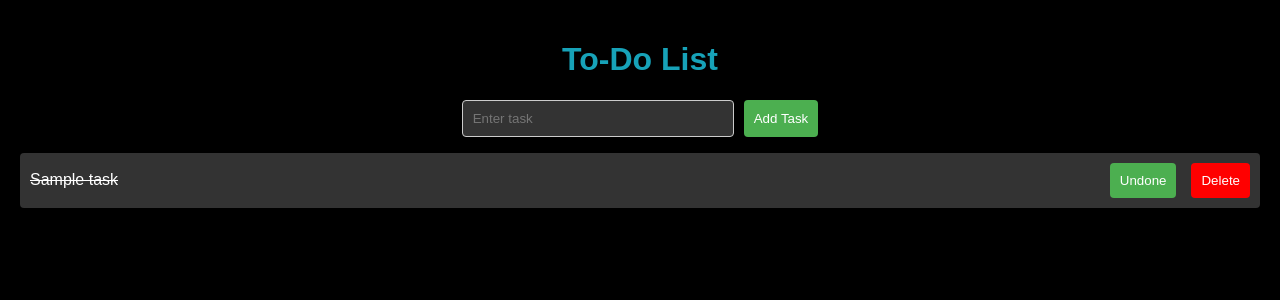
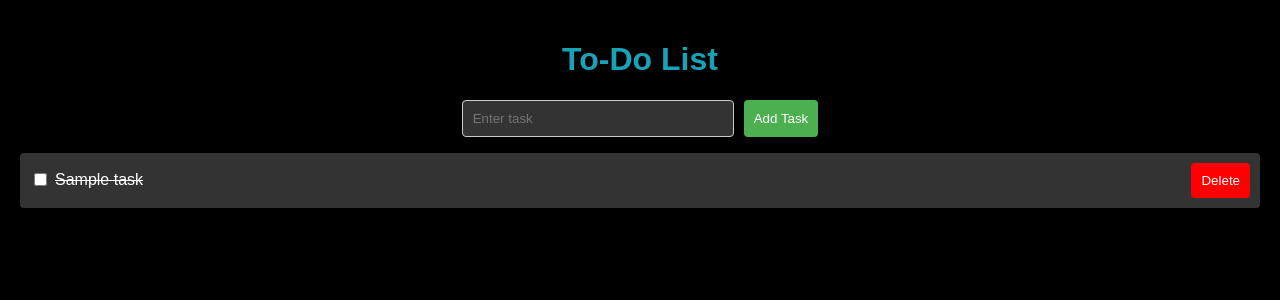
Before and after one commit to bishwamitre/To-Do-App, a Flask app: template templates/index.html in a window 1280 px wide. Shown: the top 300 px of the page. Run offline with Flask 3, Linux system fonts and the light colour scheme; the template is opened without the code that fills it: most values are stand-ins (such as "Sample title", 1, 10 or a date in 2020).

Commit message:
replaced toggle button by checkbox

```diff
--- a/static/styles.css
+++ b/static/styles.css
@@ -68,15 +68,10 @@ li {
 .task-item {
   display: flex;
   justify-content: space-between;
-  width: 100%;
   align-items: center;
 }
 
 .task-details {
   flex-grow: 1;
+  margin-left: 5px;
 }
-
-.task-actions {
-  display: flex;
-  gap: 5px; /* Adds some space between the buttons */
-}
--- a/templates/index.html
+++ b/templates/index.html
@@ -20,7 +20,16 @@
         {% for task, status in tasks.items() %}
         <li>
             <div class="task-item">
-                <div class="task-details">
+
+                <!-- Checkbox for "Done" and "Undone" -->
+                <div class="task-actions">
+                    <form action="/toggle/{{ task }}" method="POST" style="display:inline;">
+                        <input id="checkbox" type="checkbox" {% if tasks[task] == "Done" %}checked{% endif %} onChange="this.form.submit()">
+                    </form>
+                </div>
+
+                <!-- Task Detail-->
+                <div class="task-details"></div>
                     {% if status == "Done" %}
                         <strike>{{ task }}</strike>
                     {% else %}
@@ -28,20 +37,9 @@
                     {% endif %}
                 </div>
 
-                <div class="task-actions">
-                    <!-- Toggle between "Done" and "Undone" -->
-                    <form action="{{ url_for('toggle_task_status', task=task) }}" method="POST" style="display:inline;">
-                        <button id="toggle" type="submit">
-                            {% if status == "Pending" %}
-                                Done
-                            {% else %}
-                                Undone
-                            {% endif %}
-                        </button>
-                    </form>
-
-                    <!-- Delete button -->
-                    <form action="{{ url_for('delete_task', task=task) }}" method="POST" style="display:inline;">
+                <!-- Delete button -->
+                <div>
+                    <form action="/delete/{{ task }}" method="POST" style="display:inline;">
                         <button id="delete" type="submit">Delete</button>
                     </form>
                 </div>
```
